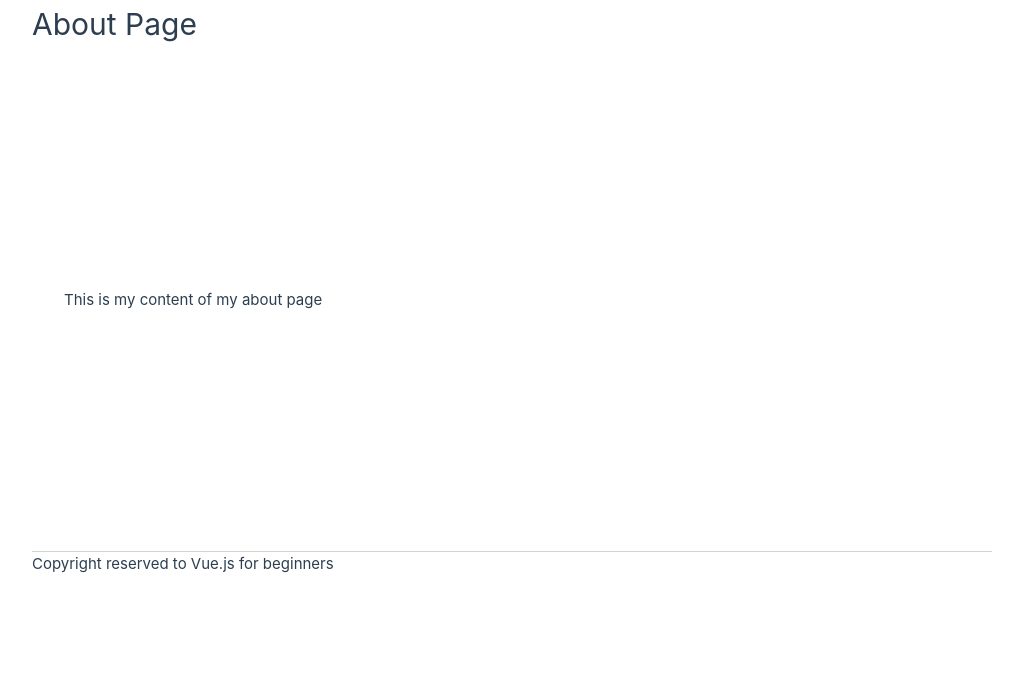
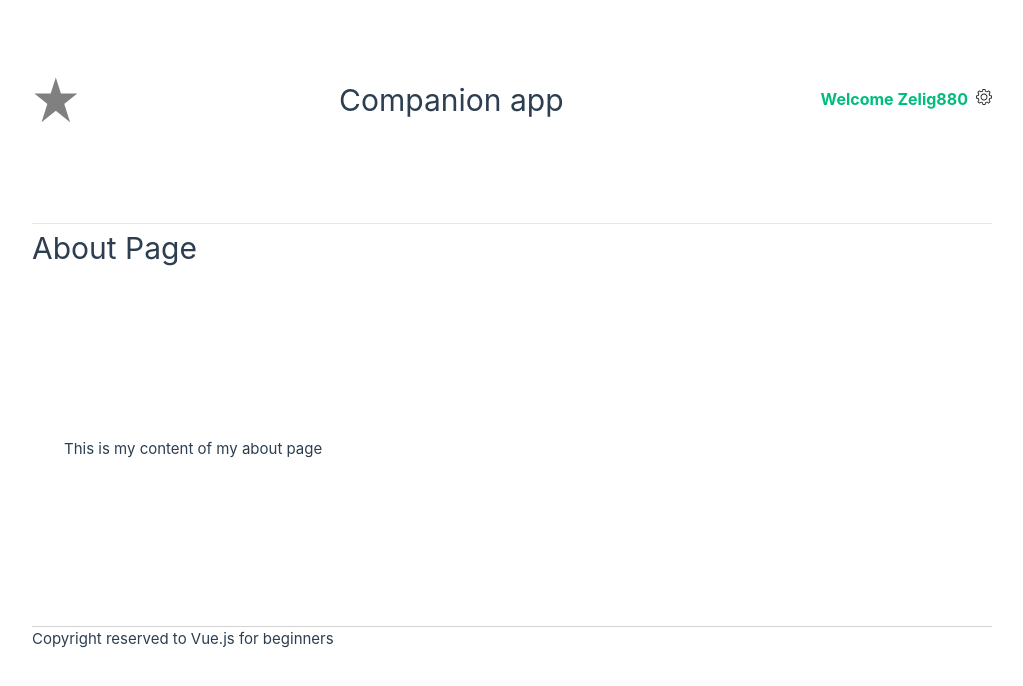
Before and after one commit to PacktPublishing/Vue.js-3-for-Beginners, a Vue app: page /about in a window 1280 px wide. Shown: the top 686 px of the page, without its empty margins (128-1151 px from the left). Built offline with nearby package versions, Linux system fonts and the light colour scheme.

Commit message:
Chapter 10 - start

```diff
--- a/src/components/templates/StaticTemplate.vue
+++ b/src/components/templates/StaticTemplate.vue
@@ -1,8 +1,12 @@
 <template>
+    <TheHeader/>
     <h1><slot name="heading"></slot></h1>
     <main><slot name="default"></slot></main>
     <footer><slot name="footer">Copyright reserved to Vue.js for beginners</slot></footer>
 </template>
+<script setup>
+import TheHeader from '../organisms/TheHeader.vue'
+</script>
 <style scoped>
 h1, main, footer {
     grid-column-start: 1;
--- a/src/router/index.js
+++ b/src/router/index.js
@@ -1,5 +1,6 @@
 import { createRouter, createWebHistory } from 'vue-router'
 import HomeView from '../views/HomeView.vue'
+import AboutView from '../views/AboutView.vue'
 
 const router = createRouter({
   history: createWebHistory(import.meta.env.BASE_URL),
@@ -12,10 +13,7 @@ const router = createRouter({
     {
       path: '/about',
       name: 'about',
-      // route level code-splitting
-      // this generates a separate chunk (About.[hash].js) for this route
-      // which is lazy-loaded when the route is visited.
-      component: () => import('../views/AboutView.vue')
+      component: AboutView
     }
   ]
 })
--- a/src/views/AboutView.vue
+++ b/src/views/AboutView.vue
@@ -8,7 +8,7 @@
 </template>
 
 <script setup>
-import StaticTemplate from '../components/templates/staticTemplate.vue'
+import StaticTemplate from '../components/templates/StaticTemplate.vue'
 </script>
 
 <style>
--- a/src/views/HomeView.vue
+++ b/src/views/HomeView.vue
@@ -2,7 +2,7 @@
 import SocialPosts from '../components/organisms/SocialPosts.vue'
 import CreatePost from '../components/molecules/CreatePost.vue'
 import SideBar from '../components/organisms/SideBar.vue'
-import TheHeader from '../components/organisms/TheHeader.vue';
+import TheHeader from '../components/organisms/TheHeader.vue'
 </script>
 
 <template>
```
